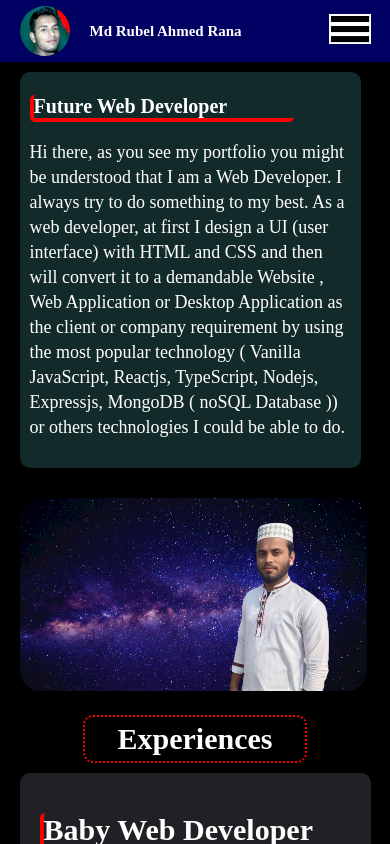
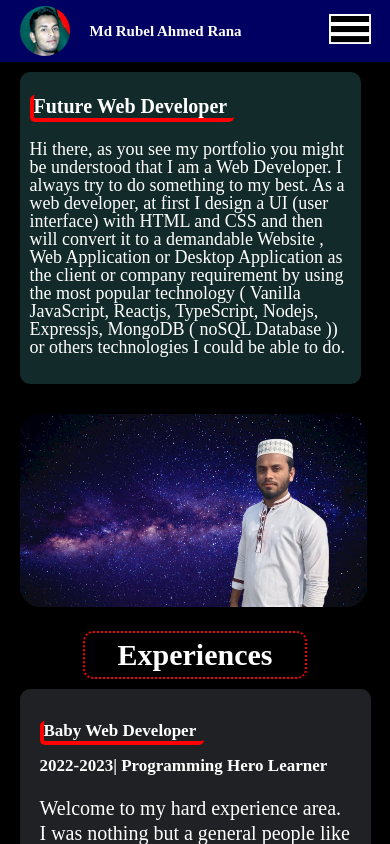
Before and after one commit to Md-Rubel-Ahmed-Rana/react-portfolio, a React (Create React App) app: page / in a window 390 px wide. Shown: the top 844 px of the page. Built offline with nearby package versions, Linux system fonts and the light colour scheme.

Commit message:
Bugs fixed

```diff
--- a/src/experience/experience.css
+++ b/src/experience/experience.css
@@ -49,4 +49,11 @@
     .exp-container h1{
         font-size: 30px;
     }
+    .experience>h1 {
+        font-size: 17px;
+        width: 160px;
+    }
+    .experience > h4 {
+        font-size: 17px;
+    }
 }
--- a/src/header/nav.css
+++ b/src/header/nav.css
@@ -93,12 +93,12 @@ ul > li:hover{
     }
     .banner-info h1{
         font-size: 20px;
-        width: 260px;
+        width: 200px;
     }
     .banner-img>img {
         width: 99%;
     }
     .banner-info > p {
-        line-height: 25px;
+        line-height: 18px;
     }
 }
```
